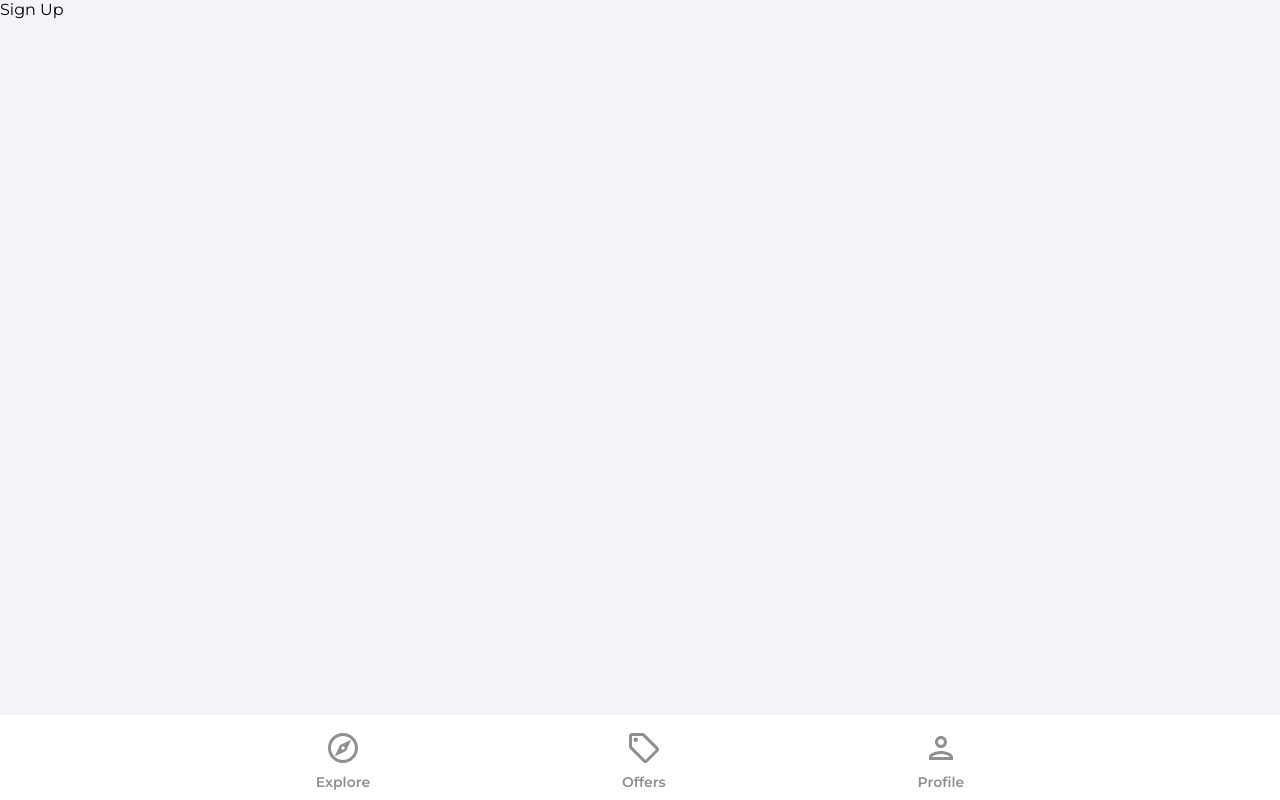
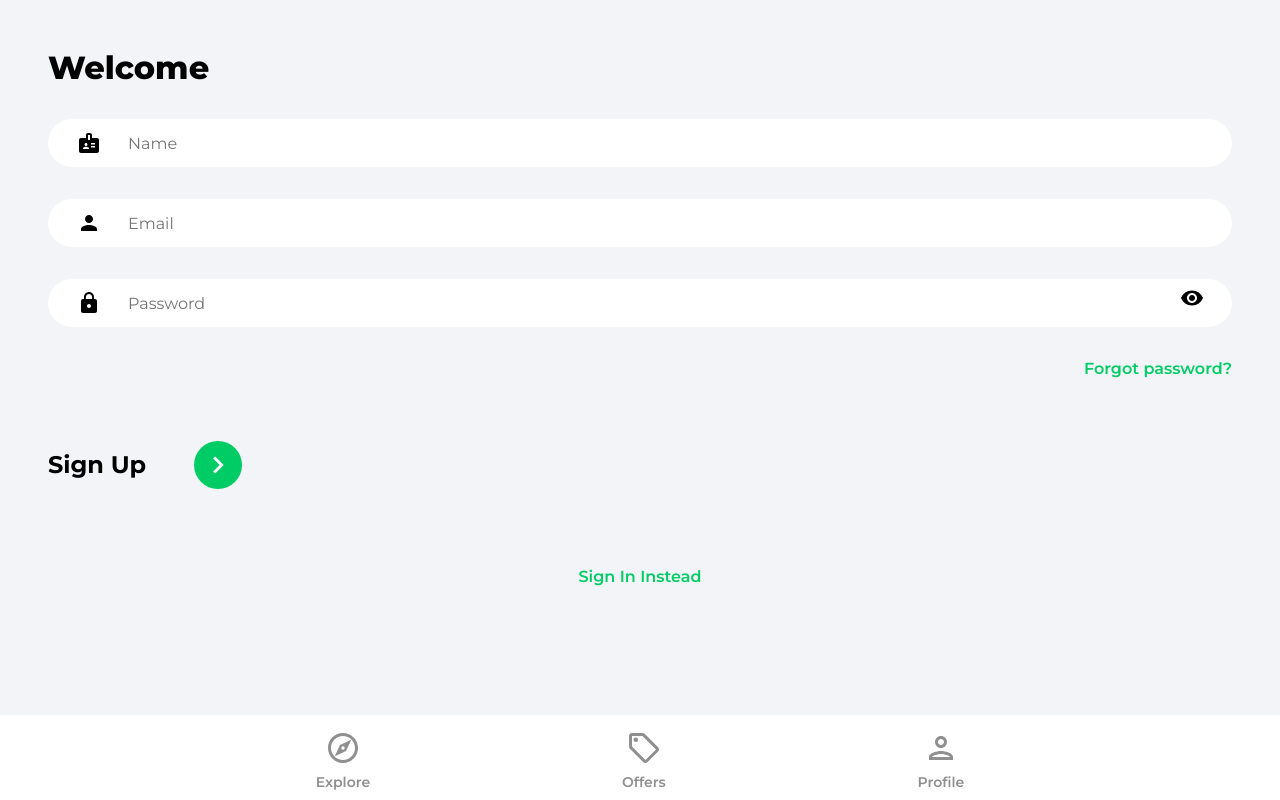
Before and after one commit to stinger222/house-marketplace, a React (Create React App) app: page /sign-up in a window 1280 px wide. Built offline with nearby package versions, Linux system fonts and the light colour scheme.

Commit message:
Add SignUp component

```diff
--- a/src/pages/SignUp.js
+++ b/src/pages/SignUp.js
@@ -1,5 +1,87 @@
+import { useState } from 'react'
+import { Link } from 'react-router-dom'
+import visibilityIcon from '../assets/svg/visibilityIcon.svg'
+import {ReactComponent as ArrowRightIcon} from '../assets/svg/keyboardArrowRightIcon.svg'
+
 export default function SignUp() {
+
+	const [passVisibility, setPassVisibility] = useState(false)
+	const [formData, setFormData] = useState({
+		name: '',
+		email: '',
+		password: ''
+	})
+	const { name, email, password } = formData
+
+	const onChange = (e) => {
+		setFormData({
+			...formData,
+			[e.target.id]: e.target.value
+		})
+	}
+
 	return (
-		<div>Sign Up</div>
+		<>
+			<div className='pageContainer'>
+				<header>
+					<p className='pageHeader'>Welcome</p>
+				</header>
+				<form>
+					<input
+						className='nameInput'
+						placeholder='Name'
+						type='text'
+						id='name'
+						value={name}
+						onChange={onChange}
+					/>
+
+					<input
+						className='emailInput'
+						placeholder='Email'
+						type='email'
+						id='email'
+						value={email}
+						onChange={onChange}
+					/>
+
+					<div className='passwordInputDiv'>
+						<input
+							type={passVisibility ? 'text' : 'password'}
+							className='passwordInput'
+							placeholder='Password'
+							id='password'
+							value={password}
+							onChange={onChange}
+						/>
+
+						<img
+							src={visibilityIcon}
+							alt='show password'
+							className='showPassword'
+							onClick={() => setPassVisibility(!passVisibility)}
+						/>
+
+						<Link to='/forgot-password' className='forgotPasswordLink'>
+							Forgot password?
+						</Link>
+
+						<div className='signUpBar'>
+							<p className='signUpText'>Sign Up</p>
+							<button className='signUpButton'>
+								<ArrowRightIcon fill='#ffffff' width='34px' height='34px'>
+								</ArrowRightIcon>
+							</button>
+						</div>
+					</div>
+				</form>
+
+				{/* google auth here */}
+
+				<Link to='/sign-In' className='registerLink'>
+					Sign In Instead
+				</Link>
+			</div>
+		</>
 	)
 }
```
